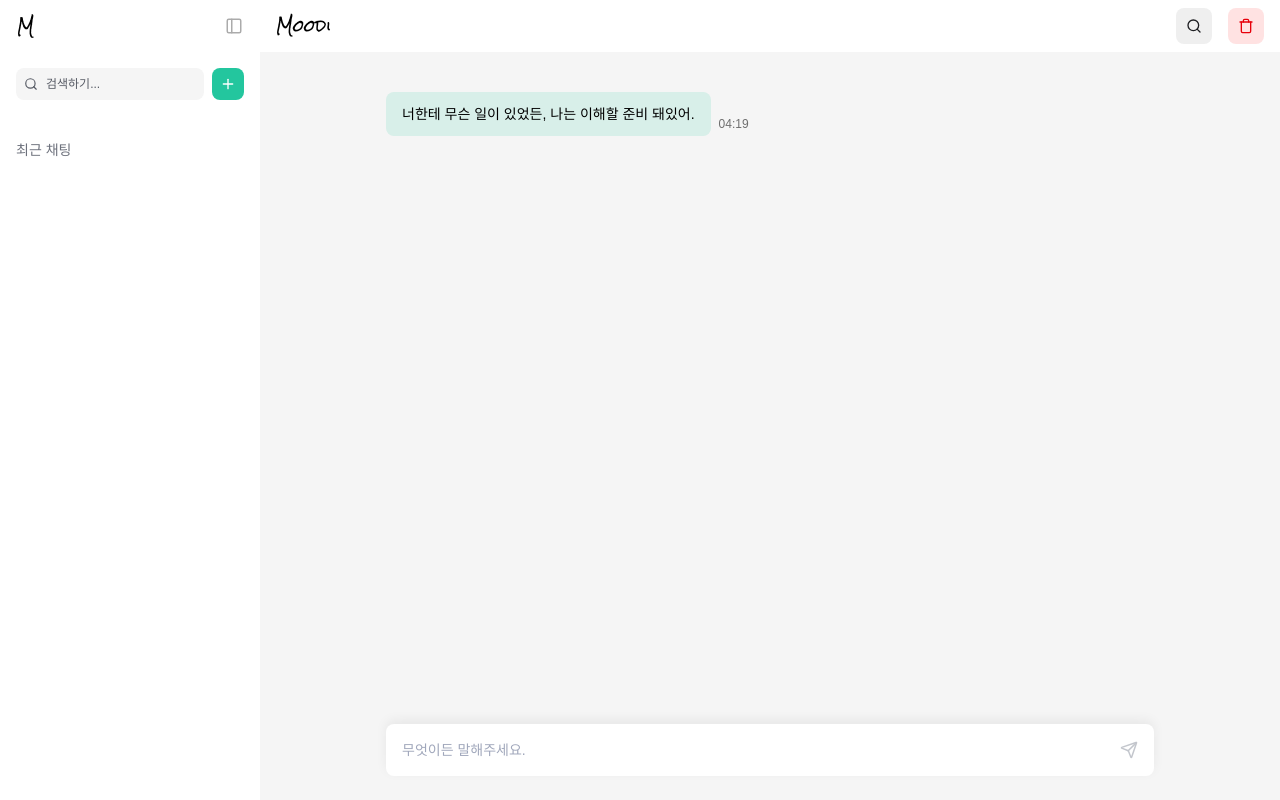
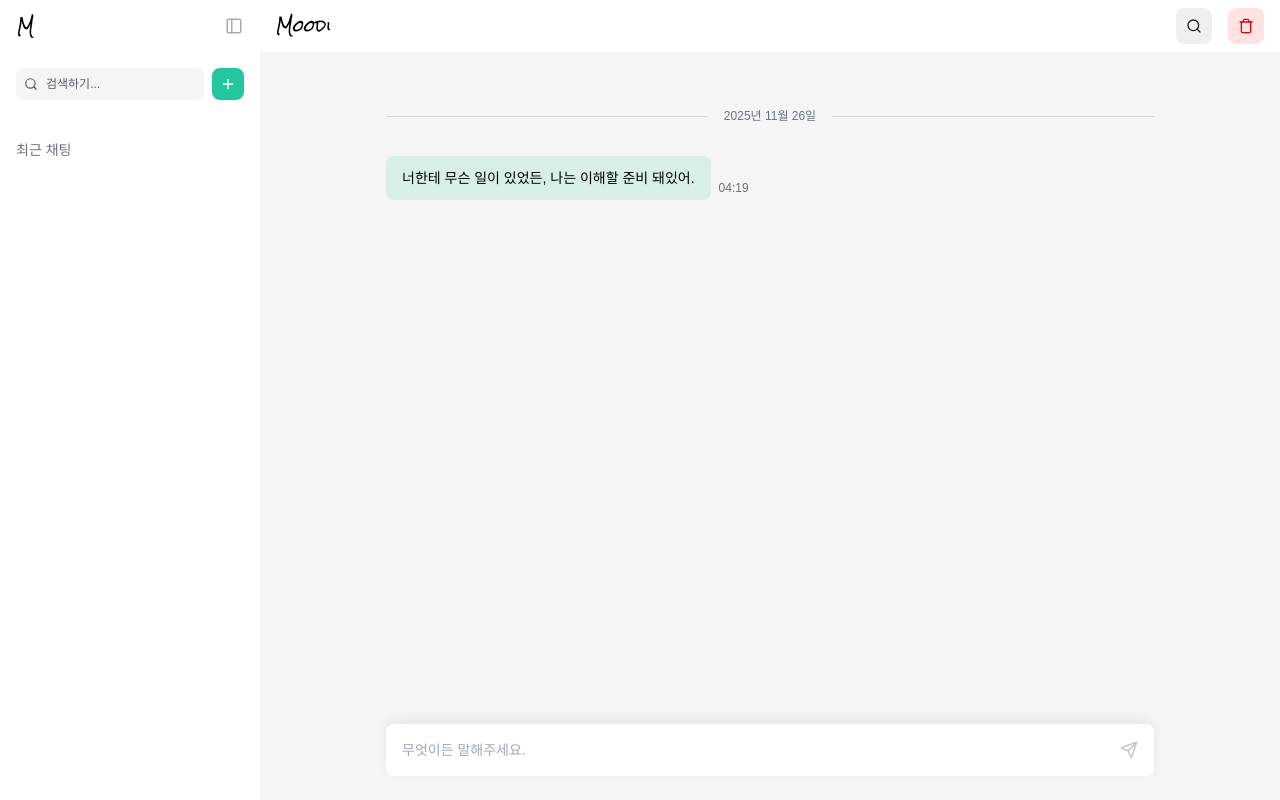
Before and after one commit to sduddla/moodi, a Next.js app: page /chat/1 in a window 1280 px wide. Built offline with nearby package versions, Linux system fonts and the light colour scheme.

Commit message:
feat: 채팅방 날짜 구분선 추가

```diff
--- a/src/components/chat/ChatList.tsx
+++ b/src/components/chat/ChatList.tsx
@@ -1,8 +1,9 @@
 'use client';
 
 import { Message } from '@/types/chat';
-import { useEffect } from 'react';
+import { Fragment, useEffect } from 'react';
 import { formatTime } from '@/utils/formatTime';
+import { formDateLabel, shouldShowDateDivider } from '@/utils/formatDate';
 
 interface ChatListProps {
   messages: Message[];
@@ -58,8 +59,18 @@ export default function ChatList({
 
   return (
     <div className='flex flex-col gap-4'>
-      {messages.map((msg) => (
-        <div
+      {messages.map((msg, index) => {
+        const showDivider = index === 0 || shouldShowDateDivider(msg.timestamp, messages[index - 1].timestamp);
+      return (
+        <Fragment key={msg.id}>
+          {showDivider && (
+            <div className='flex items-center gap-4 my-4'>
+              <div className='flex-1 bg-gray-300 dark:bg-gray-600 h-px'></div>
+                <span className='text-xs text-gray-500 dark:text-gray-400'>{formDateLabel(msg.timestamp)}</span>
+                <div className='flex-1 bg-gray-300 dark:bg-gray-600 h-px'></div>
+            </div>
+          )}
+          <div
           key={msg.id}
           data-message-id={msg.id}
           className={`flex items-end gap-2 ${
@@ -84,9 +95,11 @@ export default function ChatList({
             <span className='text-xs opacity-60 mb-1'>
               {formatTime(msg.timestamp)}
             </span>
-          )}
+        )}
         </div>
-      ))}
+        </Fragment>
+      );
+    })}
       {isLoading && (
         <div className='flex justify-start'>
           <div className='max-w-[80%] rounded-lg px-4 py-3 text-sm bg-chat-active text-black dark:bg-dark-ai-bubble dark:text-dark-ai-bubble-text'>
--- a/src/components/chat/ChatRoom.tsx
+++ b/src/components/chat/ChatRoom.tsx
@@ -5,7 +5,7 @@ import Sidebar from '../sidebar/Sidebar';
 import ChatHeader from './ChatHeader';
 import ChatInput from './ChatInput';
 import ChatList from './ChatList';
-import sendChatMessage from '@/hooks/sendChatMessage';
+import sendChatMessage from '@/utils/sendChatMessage';
 import { useParams } from 'next/navigation';
 import { useChatStore } from '@/stores/useChatStore';
 import SidebarChatModal from '../sidebar/SidebarChatModal';
--- /dev/null
+++ b/src/utils/formatDate.ts
@@ -0,0 +1,15 @@
+export const formDateLabel = (timestamp: number) => {
+  const date = new Date(timestamp);
+  return `${date.getFullYear()}년 ${date.getMonth() + 1}월 ${date.getDate()}일`;
+};
+
+export const shouldShowDateDivider = (currentTimestamp: number, previousTimestamp: number) => {
+  const current = new Date(currentTimestamp);
+  const previous = new Date(previousTimestamp);
+
+  return (
+    current.getFullYear() !== previous.getFullYear() ||
+    current.getMonth() !== previous.getMonth() ||
+    current.getDate() !== previous.getDate()
+  )
+}
```
